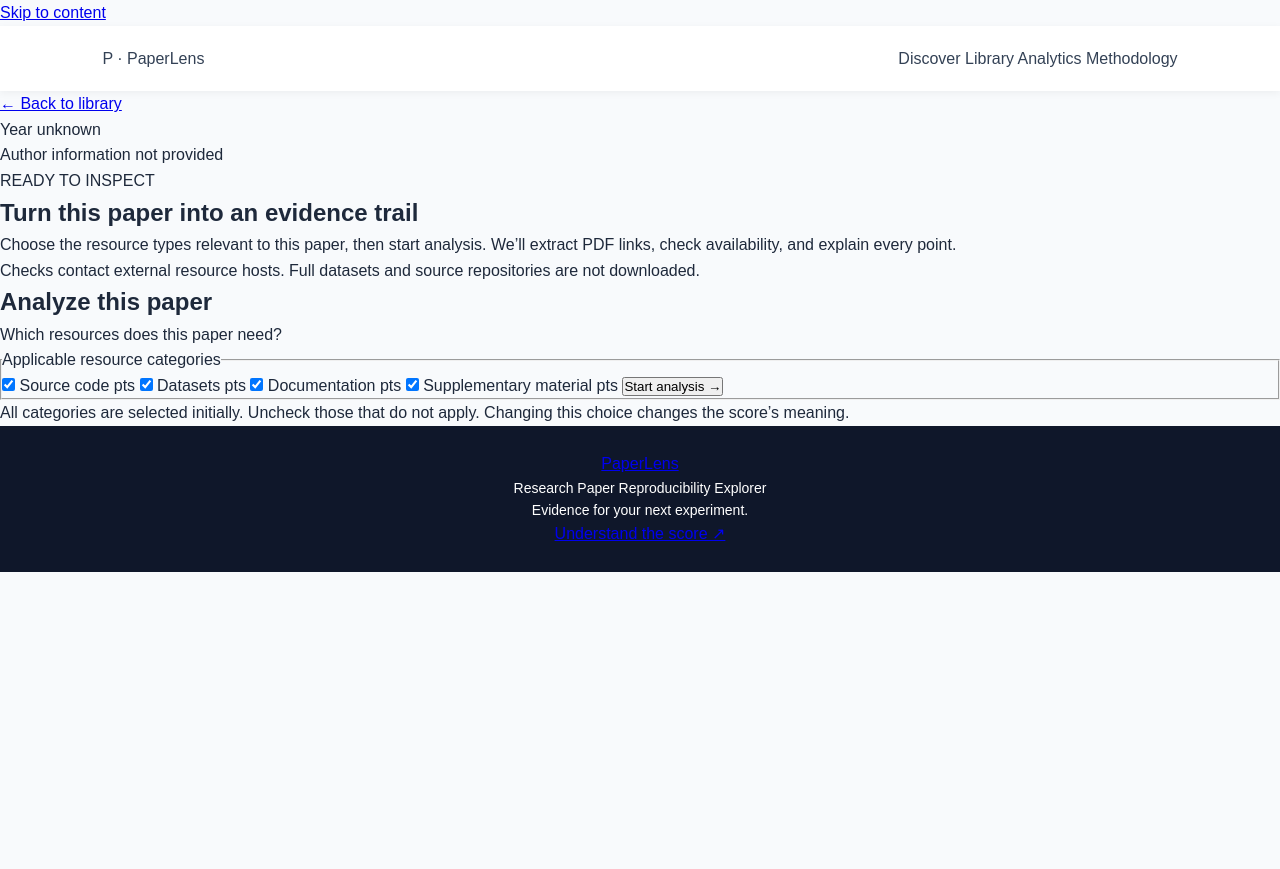
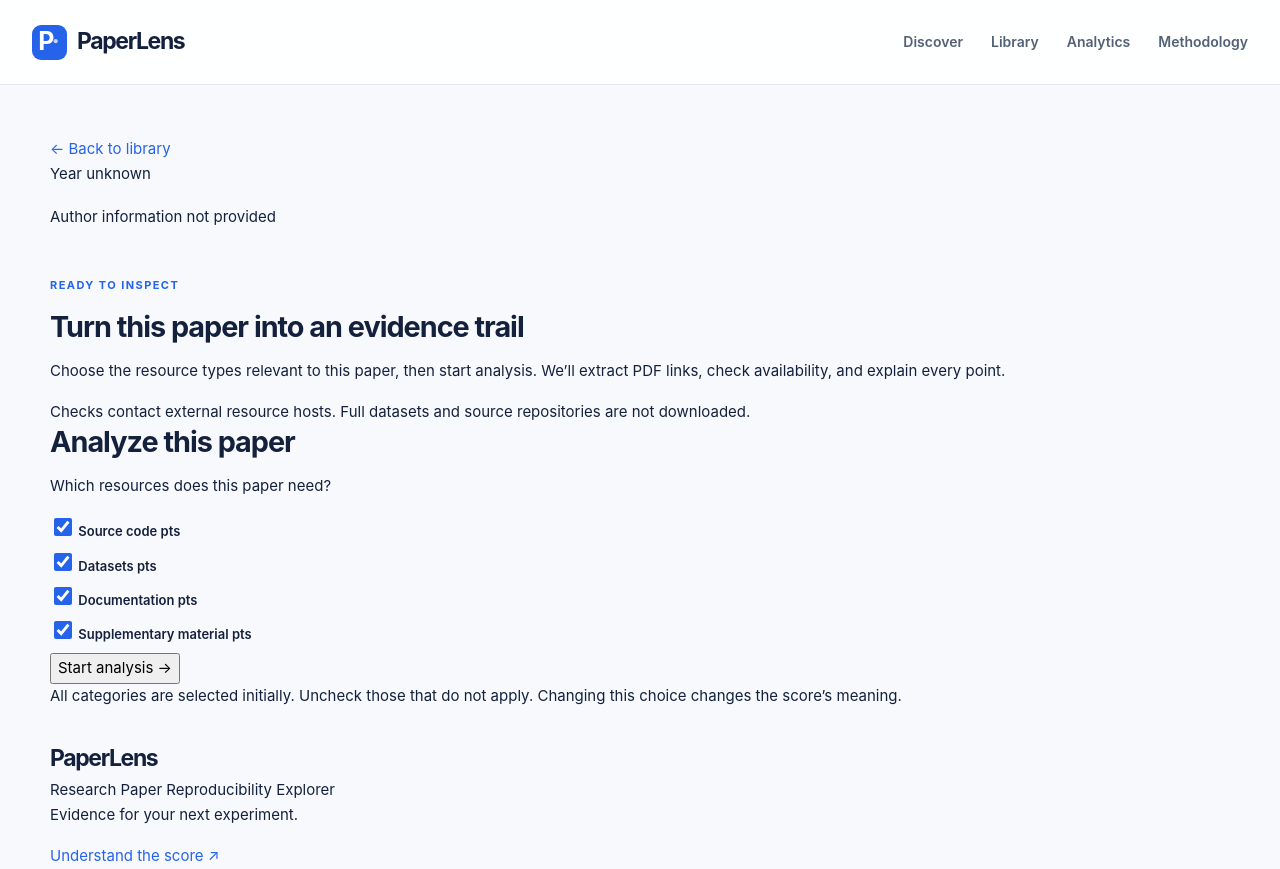
Before and after one commit to jatinmeenaa/research-paper-reproducibility, a Python web app: template templates/paper.html in a window 1280 px wide. Before the commit the page ends 572 px from the top, so only its background shows below. Run offline with Jinja, Linux system fonts and the light colour scheme; the template is opened without the code that fills it, so the values that code supplies are empty.

Commit message:
new css file updated basic colour and layout is changed

```diff
--- a/static/css/style.css
+++ b/static/css/style.css
@@ -1,271 +1,299 @@
+:root {
+    --blue: #2563eb;
+    --blue-dark: #1d4ed8;
+    --ink: #14213d;
+    --muted: #607086;
+    --line: #e2e8f0;
+    --paper: #fff;
+    --background: #f7f9fc;
+    --radius: 16px;
+    --shadow: 0 8px 32px #14213d08;
+}
 
-/* 1. Global Styling */
 * {
-    margin: 0;
-    padding: 0;
     box-sizing: border-box;
 }
 
 html {
     scroll-behavior: smooth;
+    scroll-padding-top: 24px;
 }
 
 body {
-    font-family: Arial, sans-serif;
-    background-color: #f8fafc;
-    color: #1e293b;
-    line-height: 1.6;
+    margin: 0;
+    background: var(--background);
+    color: var(--ink);
+    font-family: Inter, -apple-system, BlinkMacSystemFont, "Segoe UI", Arial, sans-serif;
+    font-size: 15px;
+    line-height: 1.65;
+    overflow-wrap: anywhere;
 }
 
-/*2. Navigation Bar*/
-
-nav {
-    background-color: #ffffff;
-    padding: 20px 8%;
-
-    display: flex;
-    justify-content: space-between;
-    align-items: center;
-
-    box-shadow: 0 2px 8px rgba(0, 0, 0, 0.05);
+a {
+    color: var(--blue);
+    text-decoration: none;
 }
 
-.logo {
-    font-size: 24px;
-    font-weight: bold;
-    color: #2563eb;
+a:hover {
+    text-decoration: underline;
 }
 
-nav ul {
-    display: flex;
-    list-style: none;
-    gap: 30px;
+button,
+input,
+select {
+    font: inherit;
 }
 
-nav a {
-    text-decoration: none;
-    color: #334155;
-    font-size: 16px;
-    font-weight: 500;
-
-    transition: color 0.3s ease;
+button,
+a,
+input,
+select,
+summary {
+    -webkit-tap-highlight-color: transparent;
 }
 
-nav a:hover {
-    color: #2563eb;
+button {
+    cursor: pointer;
 }
 
-/* 3. Home Section */
-
-.hero {
-    text-align: center;
-    padding: 100px 20px 80px;
+button:disabled,
+fieldset:disabled button {
+    opacity: .6;
+    cursor: wait;
 }
 
-.hero h1 {
-    font-size: 42px;
-    font-weight: bold;
-    margin-bottom: 20px;
-    color: #0f172a;
+input:not([type=checkbox]),
+select {
+    width: 100%;
+    min-height: 46px;
+    border: 1px solid #ccd5e1;
+    border-radius: 8px;
+    padding: 10px 12px;
+    background: #fff;
+    color: var(--ink);
+    min-width: 0;
 }
 
-.hero p {
-    font-size: 18px;
-    color: #64748b;
-    max-width: 750px;
-    margin: 0 auto 35px;
+input[type=file] {
+    padding: 14px !important;
+    background: #f8faff !important;
+    border-style: dashed !important;
 }
 
-/* 4. Search Bar*/
-
-.search-box {
-    display: flex;
-    max-width: 650px;
-    margin: auto;
-
-    background-color: white;
-    border: 1px solid #e2e8f0;
-    border-radius: 10px;
-    overflow: hidden;
-
-    box-shadow: 0 4px 15px rgba(0, 0, 0, 0.08);
+input[type=file]::file-selector-button {
+    border: 0;
+    border-radius: 6px;
+    background: #e7efff;
+    color: var(--blue-dark);
+    padding: 9px 12px;
+    margin-right: 12px;
+    font: inherit;
+    cursor: pointer;
 }
 
-.search-box:focus-within {
-    border-color: #2563eb;
+input[type=checkbox] {
+    width: 18px;
+    height: 18px;
+    accent-color: var(--blue);
+    flex-shrink: 0;
 }
 
-.search-box input {
-    flex: 1;
-    min-width: 0;
-    padding: 18px 20px;
-
-    border: none;
-    outline: none;
-    font-size: 16px;
+:focus-visible {
+    outline: 3px solid #2563eb;
+    outline-offset: 4px;
 }
 
-.search-box button {
-    padding: 15px 30px;
-
-    background-color: #2563eb;
-    color: white;
-
-    border: none;
-    cursor: pointer;
-    font-size: 16px;
-    font-weight: 600;
-
-    transition: background-color 0.3s ease;
+input:focus,
+select:focus {
+    outline: 2px solid #93b4ff;
+    outline-offset: 1px;
+    border-color: var(--blue);
 }
 
-.search-box button:hover {
-    background-color: #1d4ed8;
+label {
+    display: block;
+    font-weight: 600;
+    font-size: 13px;
+    margin-bottom: 7px;
 }
 
-/*5. Features Section  */
-
-.features {
-    padding: 60px 8%;
-    text-align: center;
+fieldset {
+    border: 0;
+    padding: 0;
+    margin: 0;
+    min-width: 0;
 }
 
-.features h2 {
-    font-size: 30px;
-    margin-bottom: 40px;
-    color: #0f172a;
+h1,
+h2,
+h3,
+p {
+    margin-top: 0;
 }
 
-.feature-container {
-    display: grid;
-    grid-template-columns: repeat(3, 1fr);
-    gap: 25px;
+h1,
+h2,
+h3 {
+    line-height: 1.25;
+    letter-spacing: -.035em;
 }
 
-.card {
-    background-color: white;
-    padding: 35px 25px;
-    border: 1px solid #e2e8f0;
-    border-radius: 12px;
-
-    box-shadow: 0 3px 12px rgba(0, 0, 0, 0.05);
-
-    transition: transform 0.3s ease,
-                box-shadow 0.3s ease;
+h1 {
+    font-size: clamp(1.9rem, 3.6vw, 2.8rem);
+    margin-bottom: 18px;
+    font-weight: 750;
 }
 
-.card:hover {
-    transform: translateY(-5px);
-
-    box-shadow: 0 8px 25px rgba(0, 0, 0, 0.10);
+h2 {
+    font-size: clamp(1.35rem, 2.5vw, 1.8rem);
+    margin-bottom: 14px;
 }
 
-.card h3 {
-    font-size: 20px;
-    color: #2563eb;
-    margin-bottom: 15px;
+h3 {
+    font-size: 19px;
+    margin-bottom: 12px;
 }
 
-.card p {
-    font-size: 15px;
-    color: #64748b;
-    line-height: 1.7;
+p {
+    margin-bottom: 16px;
 }
 
-/* 6. About Section  */
-
-.about {
-    text-align: center;
-    padding: 70px 15%;
-    background-color: #eef2ff;
+p:last-child {
+    margin-bottom: 0;
 }
 
-.about h2 {
-    font-size: 30px;
-    color: #0f172a;
-    margin-bottom: 20px;
-}
-
-.about p {
-    font-size: 17px;
-    color: #475569;
-    line-height: 1.8;
-}
-
-/*  7. Footer */
-
-footer {
-    background-color: #0f172a;
-    color: white;
-
-    text-align: center;
-    padding: 25px;
-}
-
-footer p {
+small {
     font-size: 14px;
 }
 
-/* Correct Responsive Design*/
-
-@media (max-width: 768px) {
-
-     .hero {
-        padding: 71px 21px;
+[hidden] {
+    display: none !important;
 }
 
-    nav {
-        flex-direction: column;
-        gap: 20px;
-        padding: 20px;
+/* Shared page layout */
+.container {
+    width: min(1180px, calc(100% - 64px));
+    margin-inline: auto;
 }
 
-    nav ul {
-        gap: 21px;
+.narrow {
+    max-width: 840px;
+}
+
+.section {
+    padding-block: 32px;
+}
+
+.page-head {
+    padding-top: 52px;
+}
+
+.page-head>.search-form {
+    margin: 28px 0 0;
+    max-width: none;
+}
+
+/* Header and navigation */
+.site-header {
+    background: #ffffffed;
+    border-bottom: 1px solid var(--line);
+}
+
+.nav-shell {
+    width: min(1280px, calc(100% - 64px));
+    margin: auto;
+    display: flex;
+    align-items: center;
+    justify-content: space-between;
+    gap: 24px;
+    min-height: 84px;
+}
+
+.brand {
+    display: inline-flex;
+    align-items: center;
+    gap: 10px;
+    font-size: 23px;
+    font-weight: 750;
+    letter-spacing: -.06em;
+    color: var(--ink);
+    white-space: nowrap;
+}
+
+.brand:hover {
+    text-decoration: none;
+}
+
+.brand-icon {
+    display: inline-flex;
+    justify-content: center;
+    align-items: center;
+    width: 35px;
+    height: 35px;
+    background: var(--blue);
+    color: white;
+    border-radius: 9px;
+    font-size: 25px;
+    letter-spacing: -.12em;
+    padding-right: 4px;
+}
+
+.brand-icon span {
+    color: #c0d6ff;
+}
+
+.nav-links {
+    display: flex;
     flex-wrap: wrap;
+    gap: 12px 28px;
     justify-content: center;
 }
 
-
-
-    .hero h1 {
-        font-size: 31px;
+.nav-links a {
+    display: inline-flex;
+    align-items: center;
+    min-height: 44px;
+    color: #536176;
+    font-size: 14px;
+    font-weight: 600;
 }
 
-    .hero p {
-        font-size: 17px;
+.nav-links a[aria-current=page] {
+    color: var(--blue);
 }
 
-      .about {
-        padding: 51px 21px;
+.skip-link {
+    position: absolute;
+    left: 16px;
+    top: -100px;
+    background: var(--blue);
+    color: white;
+    padding: 12px;
+    z-index: 10;
 }
 
-    .search-box button {
-        padding: 16px;
+.skip-link:focus {
+    top: 8px;
 }
 
-    .feature-container {
-        grid-template-columns: 1fr;
+.sr-only {
+    position: absolute;
+    width: 1px;
+    height: 1px;
+    margin: -1px;
+    padding: 0;
+    overflow: hidden;
+    clip: rect(0, 0, 0, 0);
+    white-space: nowrap;
+    border: 0;
 }
 
-    .features {
-        padding: 50px 21px;
+.eyebrow {
+    display: block;
+    font-size: 11px;
+    letter-spacing: .13em;
+    line-height: 1.6;
+    font-weight: 750;
+    color: var(--blue);
+    margin-bottom: 14px;
 }
-
-    #searchError {
-    color: #dc2626;
-    font-size: 14px;
-    text-align: center;
-    margin-top: 12px;
-}
-
-.search-box input:focus {
-    background-color: #f8fafc;
-}
-
-.search-box button:active {
-    transform: scale(0.98);
-}
-
-
-}
```
Lines whose indentation alone changed are shown as unchanged.
